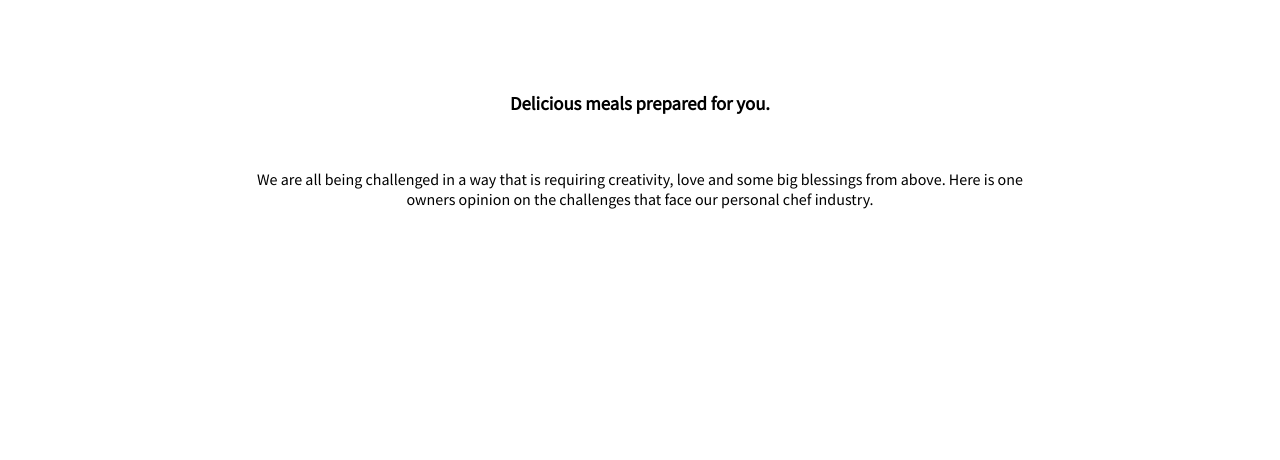
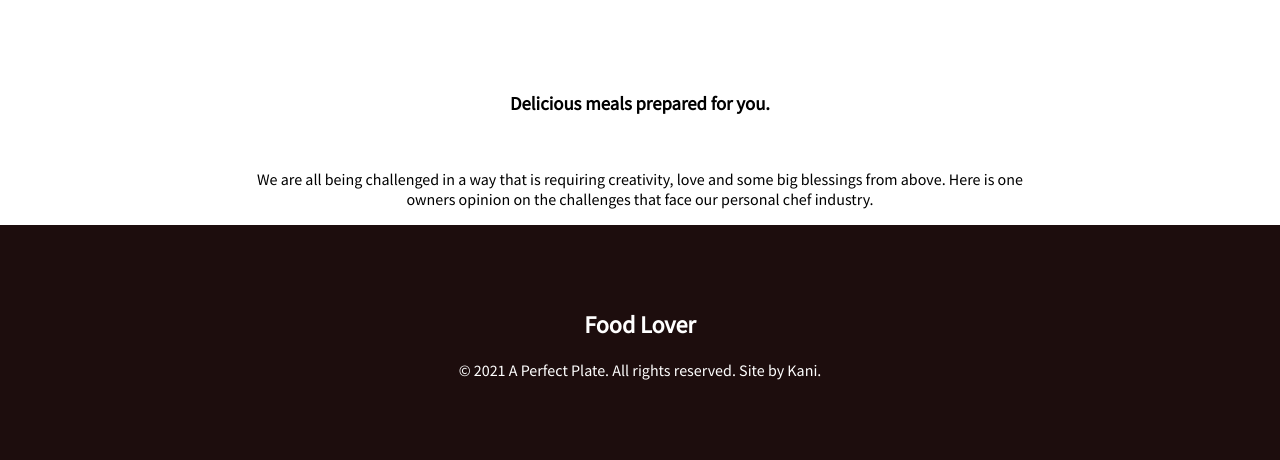
Before and after one commit to webfsxpert/project-porfolio, a plain HTML site: page index.html in a window 1280 px wide. Shown: the part 948-1408 px from the top of the page. Before the commit the page ends 1173 px from the top, so only its background shows below. Drawn offline with Linux system fonts and the light colour scheme.

Commit message:
footer add

```diff
--- a/index.html
+++ b/index.html
@@ -51,6 +51,12 @@
             </p>
         </div>
     </section>
+    <footer class="footer-side">
+        <div class="footer-para">
+            <h2>Food Lover</h2>
+            <p>© 2021 A Perfect Plate. All rights reserved. Site by Kani.</p>
+        </div>
+    </footer>
 
 </body>
 
--- a/style.css
+++ b/style.css
@@ -40,3 +40,14 @@ body{
     padding-left: 20%;
     padding-right: 20%;
 }
+.footer-para{
+    position: static;
+    left: 0;
+    bottom: 0;
+    width: 100%;
+    background-color: rgb(29, 13, 13);
+    color: white;
+    text-align: center;
+    padding-top: 5%;
+    padding-bottom: 5%;
+}
```
